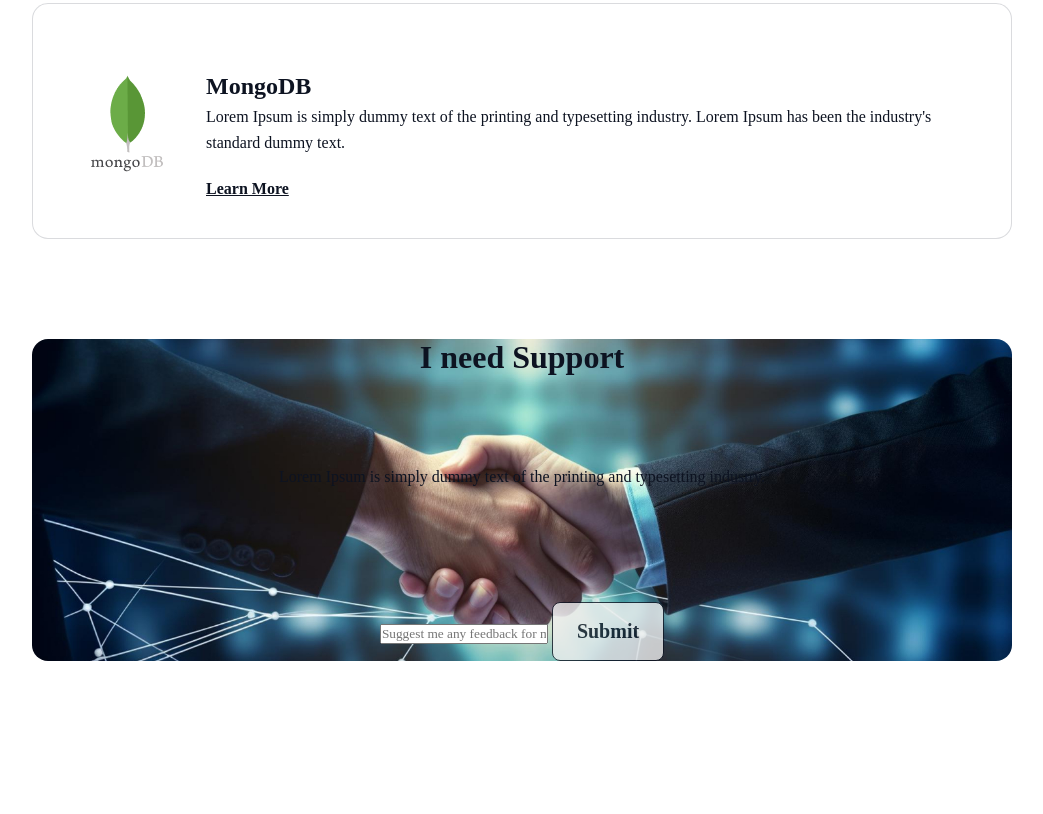
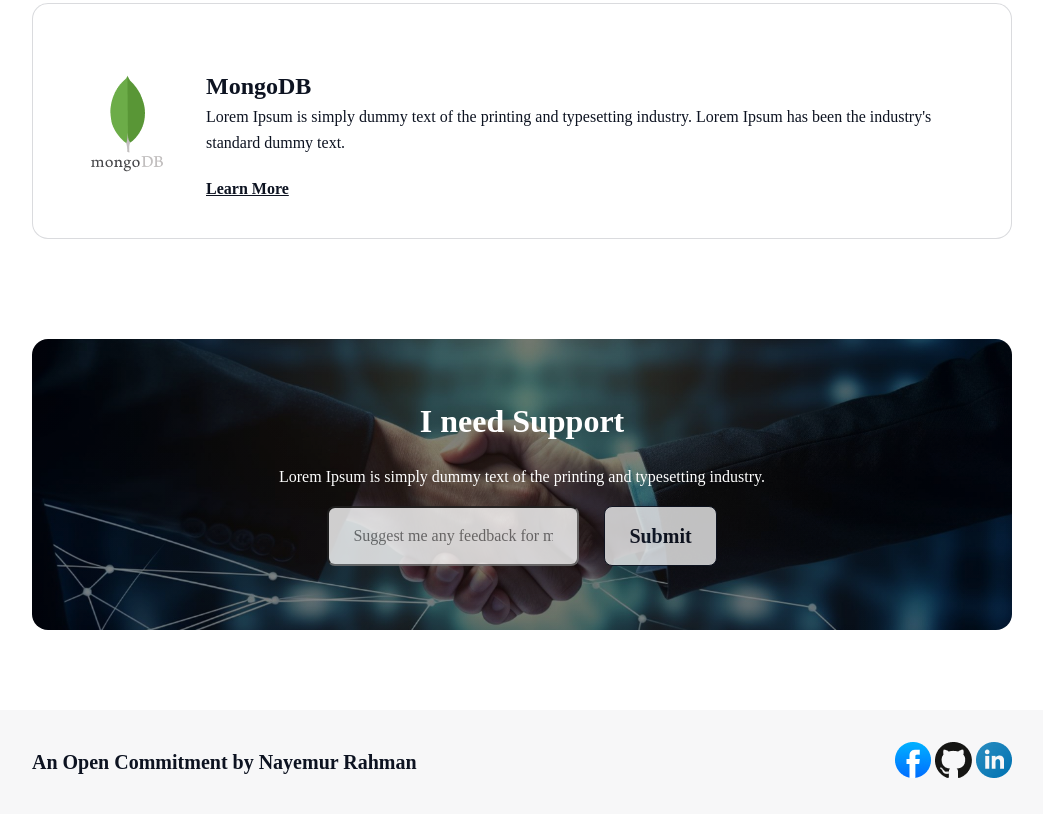
Before and after one commit to nacktify/webport, a plain HTML site: page index.html in a window 1280 px wide. Shown: the part 4314-5128 px from the top of the page, without its empty margins (118-1161 px from the left). Before the commit the page ends 4975 px from the top, so only its background shows below. Drawn offline with Linux system fonts and the light colour scheme; a web font is replaced by a local one.

Commit message:
added the footer

```diff
--- a/index.html
+++ b/index.html
@@ -161,14 +161,23 @@
         <!-- I need Support starts -->
 
         <section class="support">
-            <h3 class="sec-title">I need Support</h3>
-            <p class="sec-desc">Lorem Ipsum is simply dummy text of the printing and typesetting industry.</p>
+            <h3 class="support-title">I need Support</h3>
+            <p class="support-desc">Lorem Ipsum is simply dummy text of the printing and typesetting industry.</p>
             <form action="">
-                <input type="text" placeholder="Suggest me any feedback for me" name="" id="">
+                <input class="feedback-input" type="text" placeholder="Suggest me any feedback for me" name="" id="">
                 <input class="btn-primary" type="submit" value="Submit">
             </form>
         </section>
+        <!-- I need Support ends -->
     </main>
+    <footer>
+        <h3 class="foot-title">An Open Commitment by Nayemur Rahman</h3>
+        <div>
+            <a href=""><img src="assets/facebook.png" alt=""></a>
+            <a href=""><img src="assets/github.png" alt=""></a>
+            <a href=""><img src="assets/linkedin-icon 1.png" alt=""></a>
+        </div>
+    </footer>
 
 </body>
 
--- a/styles/style.css
+++ b/styles/style.css
@@ -266,25 +266,68 @@ main {
 /* i need support */
 
 .support {
-    background-image: url('../assets/handshake.jpg');
+    background-image: linear-gradient(0deg, rgba(0, 0, 0, 0.20) 0%, rgba(0, 0, 0, 0.20) 100%), linear-gradient(0deg, rgba(0, 0, 0, 0.20) 0%, rgba(0, 0, 0, 0.20) 100%), linear-gradient(0deg, rgba(0, 0, 0, 0.20) 0%, rgba(0, 0, 0, 0.20) 100%), url('../assets/handshake.jpg');
     border-radius: 16px;
     background-position: center;
     background-size: cover;
     background-repeat: no-repeat;
+    border-radius: 16px;
     display: flex;
     flex-direction: column;
     justify-content: center;
     align-items: center;
-    gap: 64px;
+    padding: 64px;
 }
 
-form input[text] {
-    padding: 17px 24px;
+.support-title {
+    color: #FFF;
+    text-align: center;
+    font-size: 32px;
+    font-weight: 800;
+    margin-bottom: 24px;
+}
+
+.support-desc {
+    color: #FFF;
+    text-align: center;
+    font-size: 16px;
+    font-weight: 400;
+    line-height: 26px;
+    /* 162.5% */
+    margin-bottom: 16px;
+}
+
+form {
+    display: flex;
+    justify-content: space-evenly;
+    gap: 25px;
+}
+
+form>input {
+    text-decoration: none;
+}
+
+form>.feedback-input {
+    padding: 19px 24px;
     border-radius: 8px;
-    border: 1px solid #0D1321;
     opacity: 0.8;
     color: #0D1321;
     text-align: center;
+    font-size: 16px;
+}
+
+/* footer */
+footer {
+    margin-top: 80px;
+    background: rgba(13, 19, 33, 0.03);
+    display: flex;
+    justify-content: space-between;
+    align-items: center;
+    padding: 32px 150px;
+}
+
+.foot-title {
+    color: #0D1321;
     font-size: 20px;
     font-weight: 600;
 }
```
